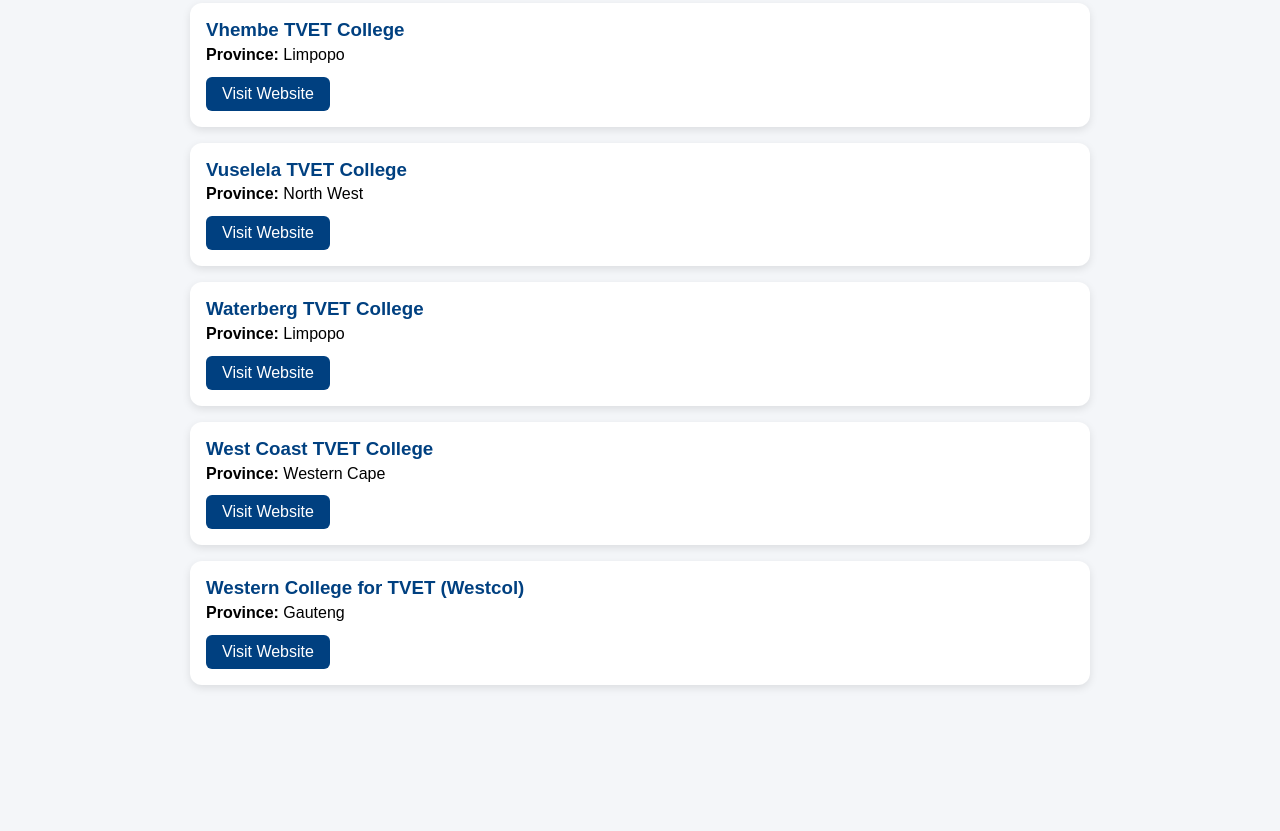
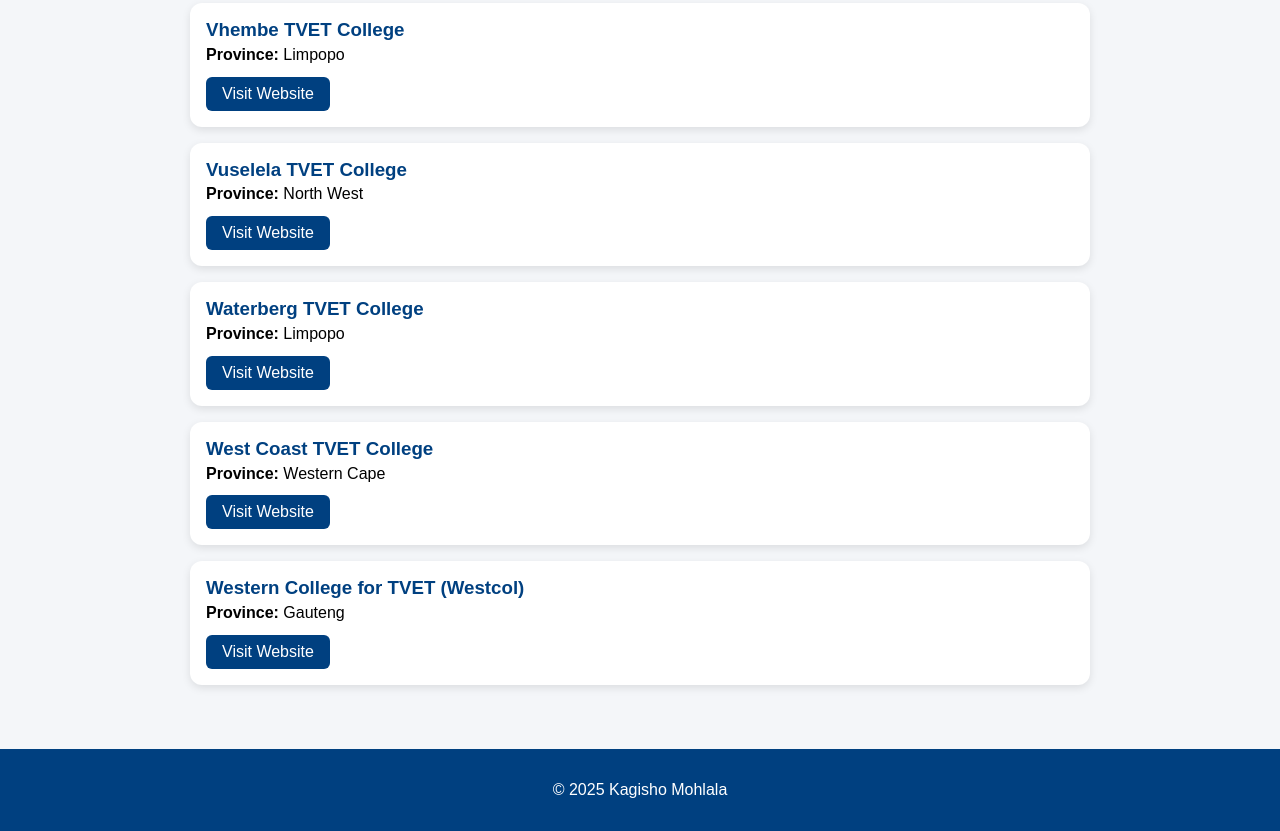
Before and after one commit to Mohlala08/Mohlala08.github.io, a plain HTML site: page coll.html in a window 1280 px wide. Shown: the part 6539-7370 px from the top of the page. Before the commit the page ends 7288 px from the top, so only its background shows below. Drawn offline with Linux system fonts and the light colour scheme.

Commit message:
minor changes

```diff
--- a/coll.html
+++ b/coll.html
@@ -55,7 +55,13 @@
     }
     .college-card a:hover {
       background: #0066cc;
-    }
+    }footer{
+		background: #004080;
+      color: white;
+      padding: 1rem;
+      text-align: center;
+
+	}
   </style>
 </head>
 <body>
@@ -69,6 +75,9 @@
     <div id="collegeList"></div>
   </div>
 
+    <footer class="text-center mt-8 py-4 bg-gray-200 rounded-lg shadow-md">
+        <p class="text-gray-600 text-sm">&copy; 2025 Kagisho Mohlala</p>
+    </footer>
   <script>
     // Full list of 50 TVET Colleges in South Africa
     const colleges = [
```
Also changed, not shown: index.html (+1 -1 lines).
